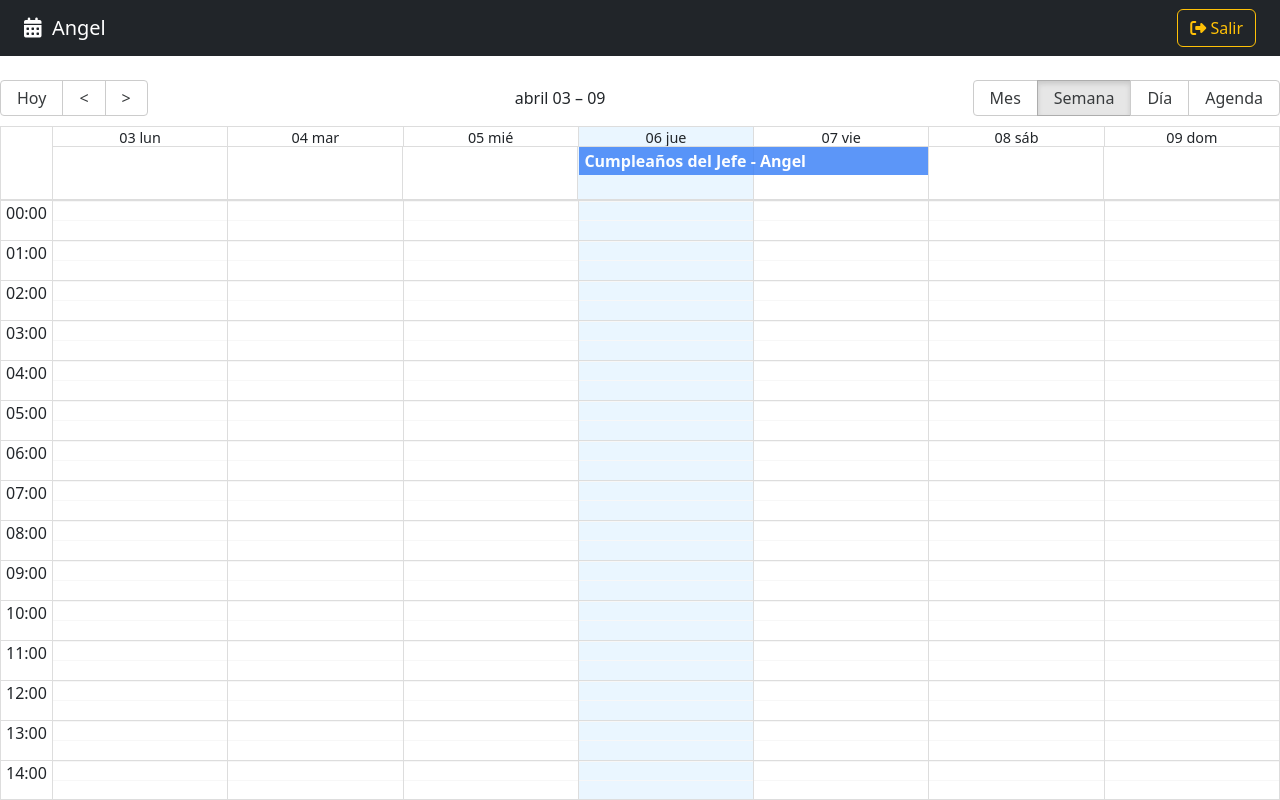
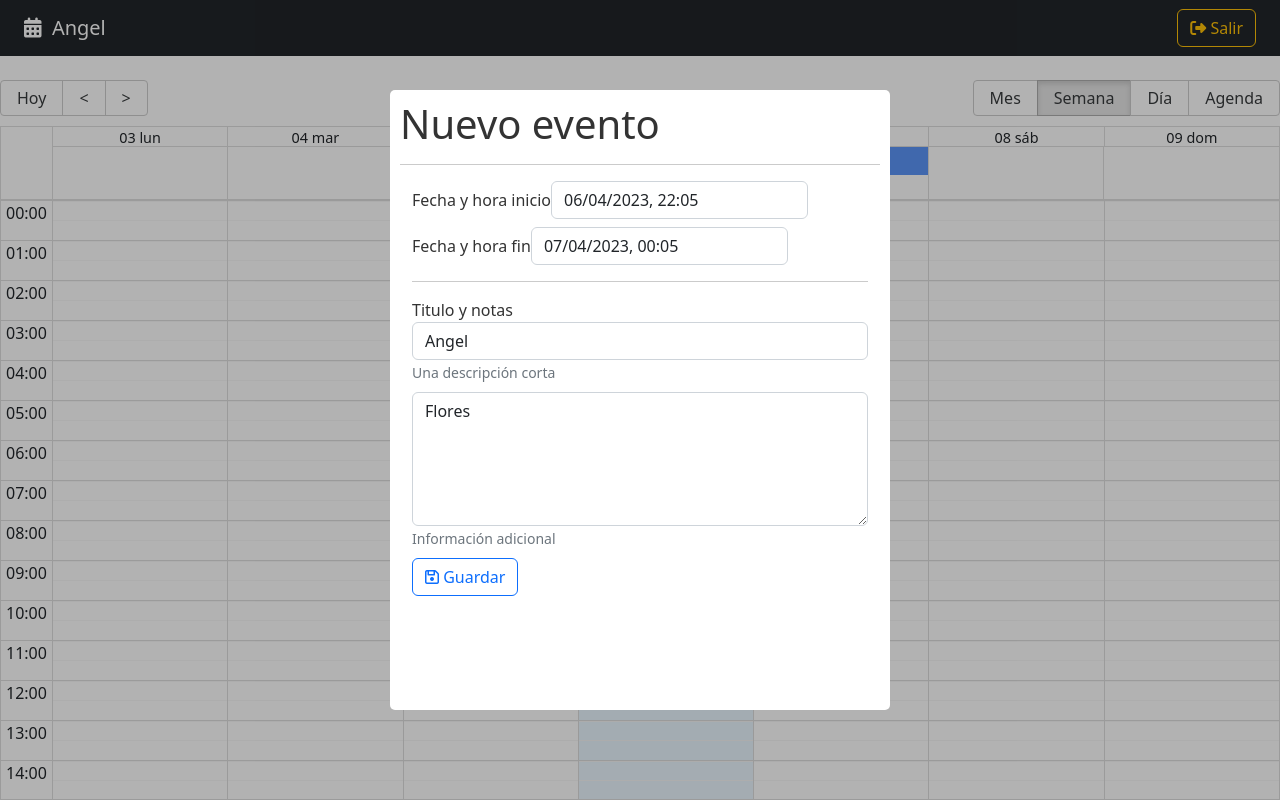
Before and after one commit to Curso-React-Js/10-calendarApp, a React (Vite) app: page / in a window 1280 px wide. Built offline with nearby package versions, Linux system fonts and the light colour scheme.

Commit message:
Creacion de Modal con uso de fechas y cambios en inputs

```diff
--- a/package.json
+++ b/package.json
@@ -14,7 +14,9 @@
     "match-sorter": "^6.3.1",
     "react": "^18.2.0",
     "react-big-calendar": "^1.6.9",
+    "react-datepicker": "^4.11.0",
     "react-dom": "^18.2.0",
+    "react-modal": "^3.16.1",
     "react-router-dom": "^6.10.0",
     "sort-by": "^1.2.0"
   },
--- /dev/null
+++ b/src/calendar/components/CalendarModal.jsx
@@ -0,0 +1,129 @@
+import { addHours } from 'date-fns';
+import { useState } from 'react';
+import Modal from 'react-modal';
+import DatePicker, { registerLocale } from 'react-datepicker';
+import 'react-datepicker/dist/react-datepicker.css';
+
+// Fecha en español
+import es from 'date-fns/locale/es';
+registerLocale('es', es);
+
+const customStyles = {
+  content: {
+    top: '50%',
+    left: '50%',
+    right: 'auto',
+    bottom: 'auto',
+    marginRight: '-50%',
+    transform: 'translate(-50%, -50%)',
+  },
+}
+
+Modal.setAppElement('#root'); // index.html
+
+export const CalendarModal = () => {
+  const [isOpen, setIsOpen] = useState(true);
+
+  const [formValues, setFormValues] = useState({
+    title: 'Angel',
+    notes: 'Flores',
+    start: new Date(),
+    end: addHours(new Date(), 2),
+  });
+
+  const onInputchanged = ({ target }) => {
+    setFormValues({
+      ...formValues,
+      [target.name]: target.value
+    });
+  }
+
+  const onDateChanged = ( event, changing ) => {
+    setFormValues({
+      ...formValues,
+      [changing]: event
+    })
+  }
+
+  const onCloseModal = () => {
+    console.log('Cerrando modal');
+    setIsOpen(false); // cerrar
+  }
+
+  return (
+    <Modal
+      isOpen={ isOpen }
+      onRequestClose={ onCloseModal }
+      style={ customStyles }
+      className="modal"
+      overlayClassName="modal-fondo"
+      closeTimeoutMS={ 200 }>
+      <h1> Nuevo evento </h1>
+      <hr />
+
+      <form className="container">
+
+        <div className="form-group mb-2">
+          <label>Fecha y hora inicio</label>
+          <DatePicker
+            className="form-control"
+            selected={ formValues.start }
+            onChange={ (event) => onDateChanged(event, 'start') }
+            dateFormat="Pp"
+            showTimeSelect
+            locale="es"
+            timeCaption="Hora" />
+        </div>
+
+        <div className="form-group mb-2">
+          <label>Fecha y hora fin</label>
+          <DatePicker
+            minDate={ formValues.start }
+            className="form-control"
+            selected={ formValues.end }
+            onChange={ (event) => onDateChanged(event, 'end') }
+            dateFormat="Pp"
+            showTimeSelect
+            locale="es"
+            timeCaption="Hora" />
+        </div>
+
+        <hr />
+        <div className="form-group mb-2">
+          <label>Titulo y notas</label>
+          <input
+            type="text"
+            className="form-control"
+            placeholder="Título del evento"
+            name="title"
+            autoComplete="off"
+            value={ formValues.title }
+            onChange={ onInputchanged } />
+          <small id="emailHelp" className="form-text text-muted">
+            Una descripción corta
+          </small>
+        </div>
+
+        <div className="form-group mb-2">
+          <textarea
+            type="text"
+            className="form-control"
+            placeholder="Notas"
+            rows="5"
+            name="notes"
+            value={ formValues.notes }
+            onChange={ onInputchanged }></textarea>
+          <small id="emailHelp" className="form-text text-muted">
+            Información adicional
+          </small>
+        </div>
+
+        <button type="submit" className="btn btn-outline-primary btn-block">
+          <i className="far fa-save"></i>
+          <span> Guardar</span>
+        </button>
+      </form>
+
+    </Modal>
+  );
+}
--- a/src/calendar/index.js
+++ b/src/calendar/index.js
@@ -1,4 +1,5 @@
 export * from './components/CalendarEvent';
+export * from './components/CalendarModal';
 export * from './components/Navbar';
 
 export * from './pages/CalendarPage';
--- a/src/calendar/pages/CalendarPage.jsx
+++ b/src/calendar/pages/CalendarPage.jsx
@@ -4,7 +4,7 @@
 import { addHours } from 'date-fns';
 
 import { localizer, getMessagesEs } from '../../helpers';
-import { CalendarEvent, Navbar } from '../';
+import { CalendarEvent, CalendarModal, Navbar } from '../';
 
 const events = [
   {
@@ -73,6 +73,7 @@
         onSelectEvent={ onSelect }
         onView={ onViewChanged } />
 
+      <CalendarModal />
 
     </>
   );
--- a/src/styles.css
+++ b/src/styles.css
@@ -0,0 +1,40 @@
+/* Modal */
+.ReactModalPortal>div {
+  opacity: 0;
+}
+
+.ReactModalPortal .ReactModal__Overlay {
+  align-items: center;
+  display: flex;
+  justify-content: center;
+  transition: opacity .2s ease-in-out;
+  z-index: 999;
+}
+
+.modal-fondo {
+  background-color: rgba(0, 0, 0, 0.3);
+  bottom: 0;
+  left: 0;
+  right: 0;
+  top: 0;
+  position: fixed;
+}
+
+.ReactModalPortal .ReactModal__Overlay--after-open {
+  opacity: 1;
+}
+
+.ReactModalPortal .ReactModal__Overlay--before-close {
+  opacity: 0;
+}
+
+.modal {
+  background: white;
+  border-radius: 5px;
+  color: rgb(51, 51, 51);
+  display: inline;
+  max-height: 620px;
+  max-width: 500px;
+  outline: none;
+  padding: 10px;
+}
```
Also changed, not shown: 1 other file (tests, documents, lock files or other folders).
